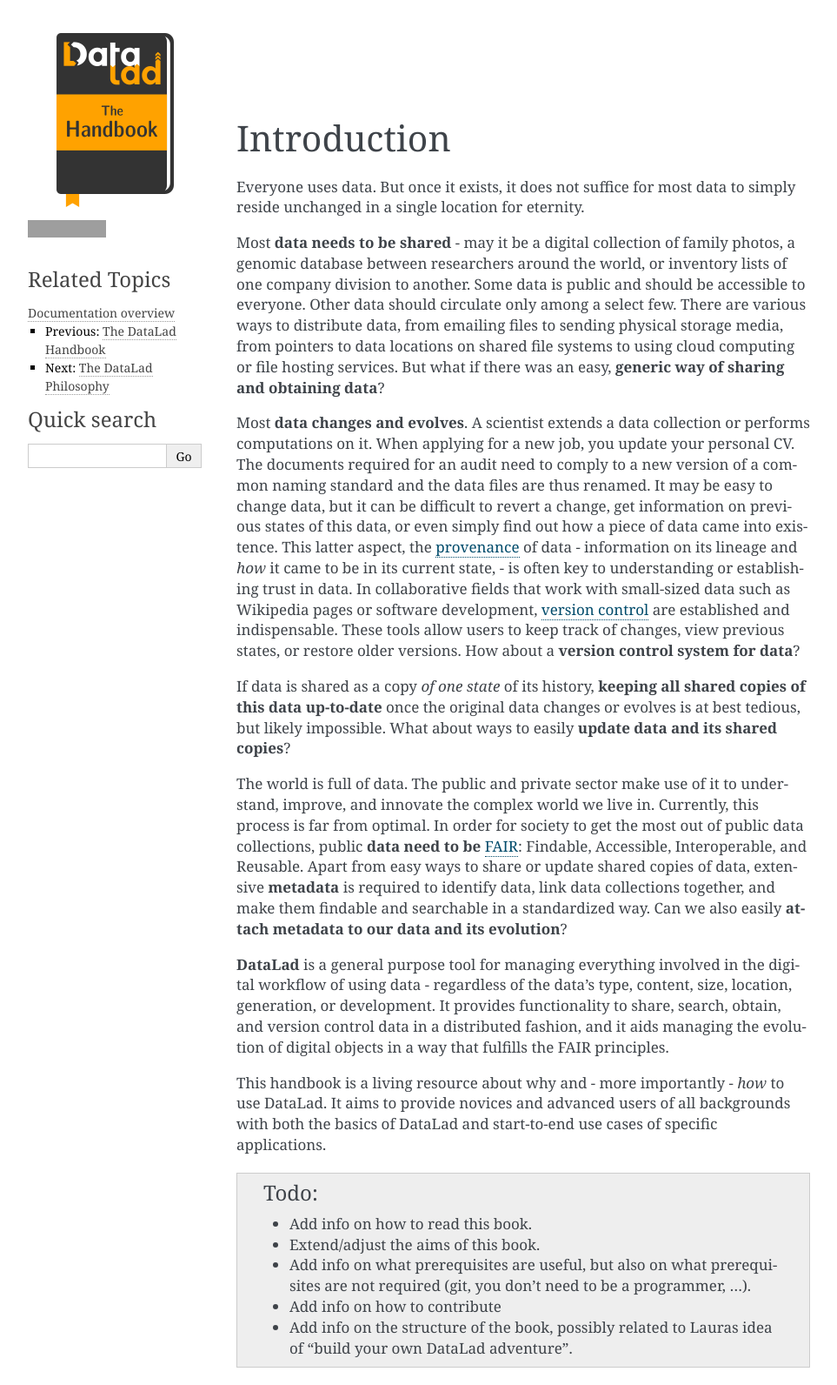
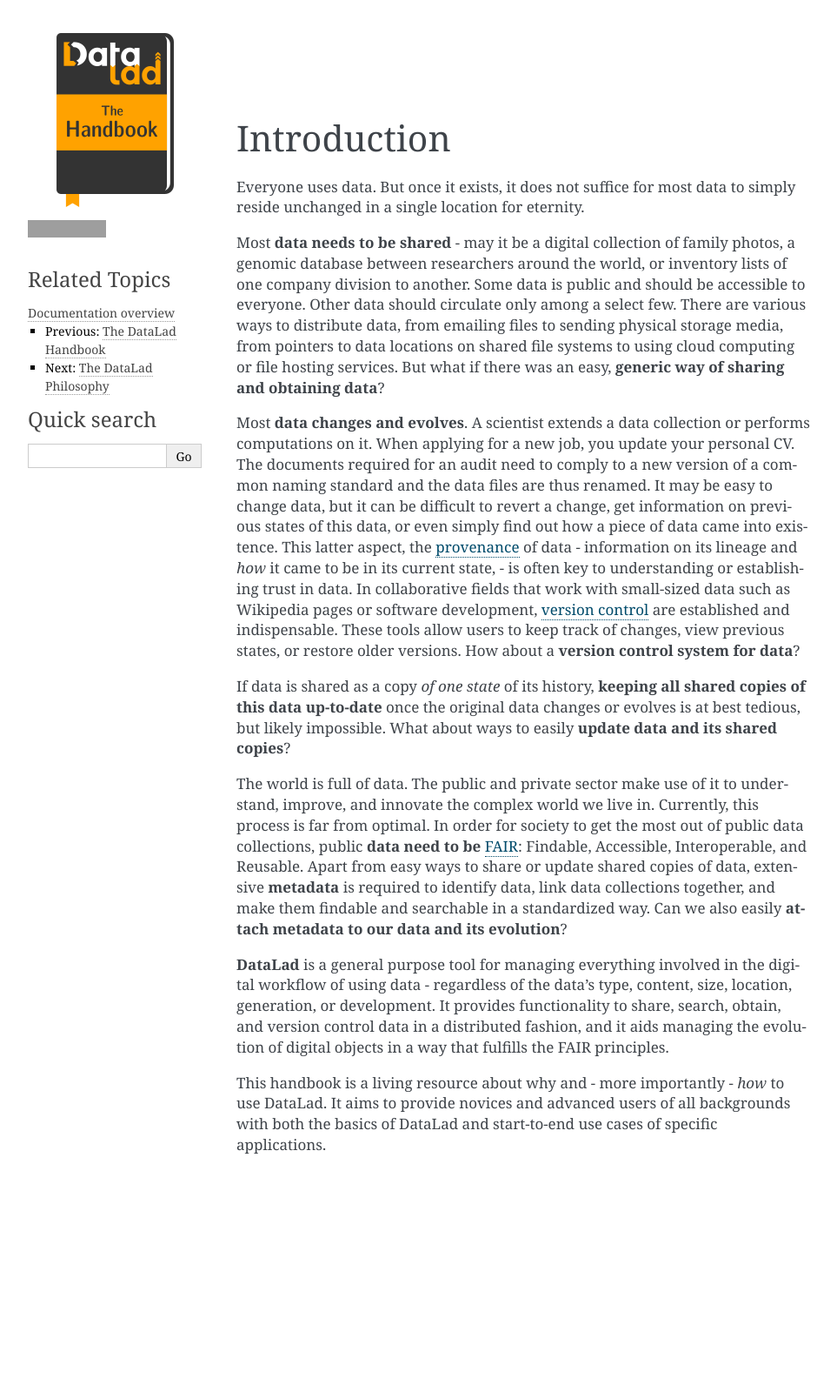
Before and after one commit to datalad-handbook/book, a Sphinx documentation site: the page built from docs/intro/duction.rst, in a window 1280 px wide. Shown: the whole page at 87% size, without its empty margins (148-1111 px from the left). Built offline with Sphinx 7.4.7, drawn with Linux system fonts in a browser that asks for light colours; comment, search, counter and statistics services are not loaded; after the commit the page ends 1345 px from its top, so only the background shows below that; grey boxes are pictures that could not be loaded.

Commit message:
remove TODO

```diff
--- a/docs/intro/duction.rst
+++ b/docs/intro/duction.rst
@@ -61,12 +61,3 @@
 use DataLad. It aims to provide novices and advanced users of all backgrounds
 with both the basics of DataLad and start-to-end use cases of specific
 applications.
-
-.. todo::
-   * Add info on how to read this book.
-   * Extend/adjust the aims of this book.
-   * Add info on what prerequisites are useful, but also on what prerequisites
-     are not required (git, you don't need to be a programmer, ...).
-   * Add info on how to contribute
-   * Add info on the structure of the book, possibly related to Lauras idea of
-     "build your own DataLad adventure".
```
